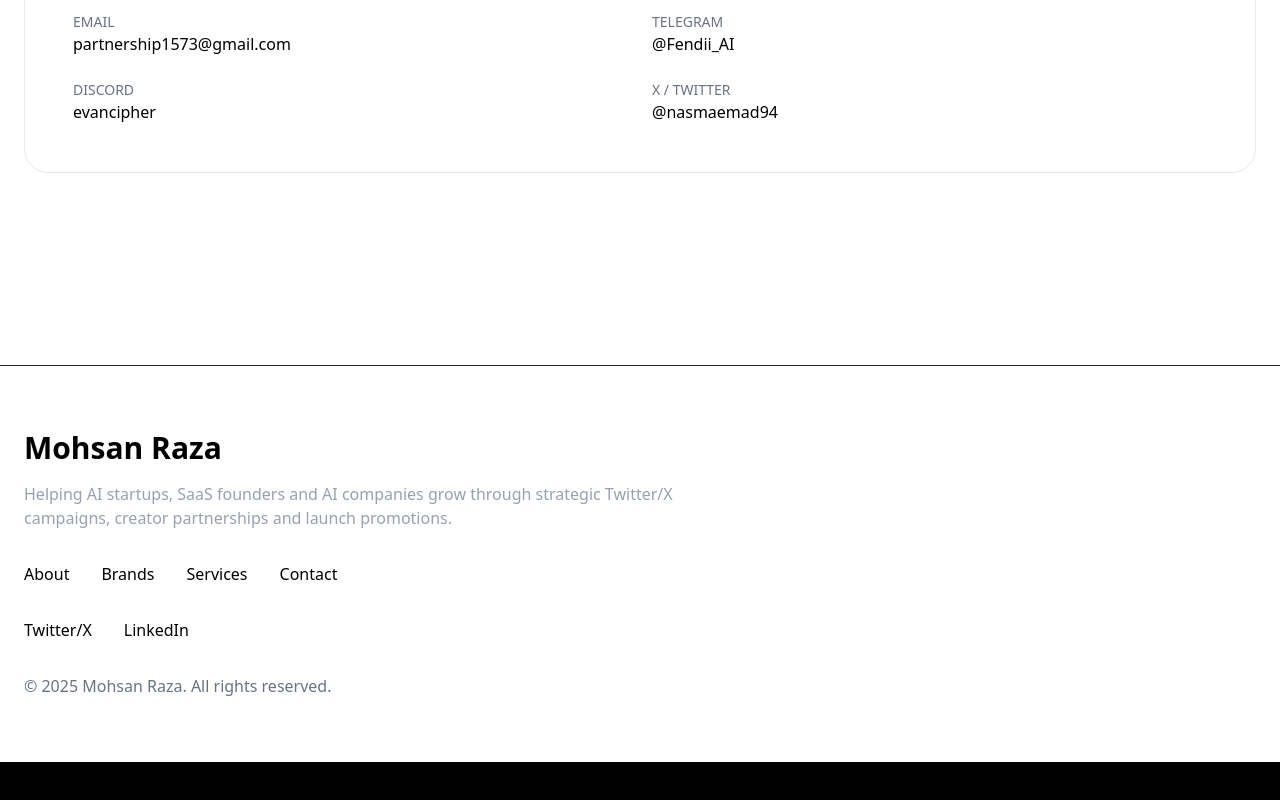
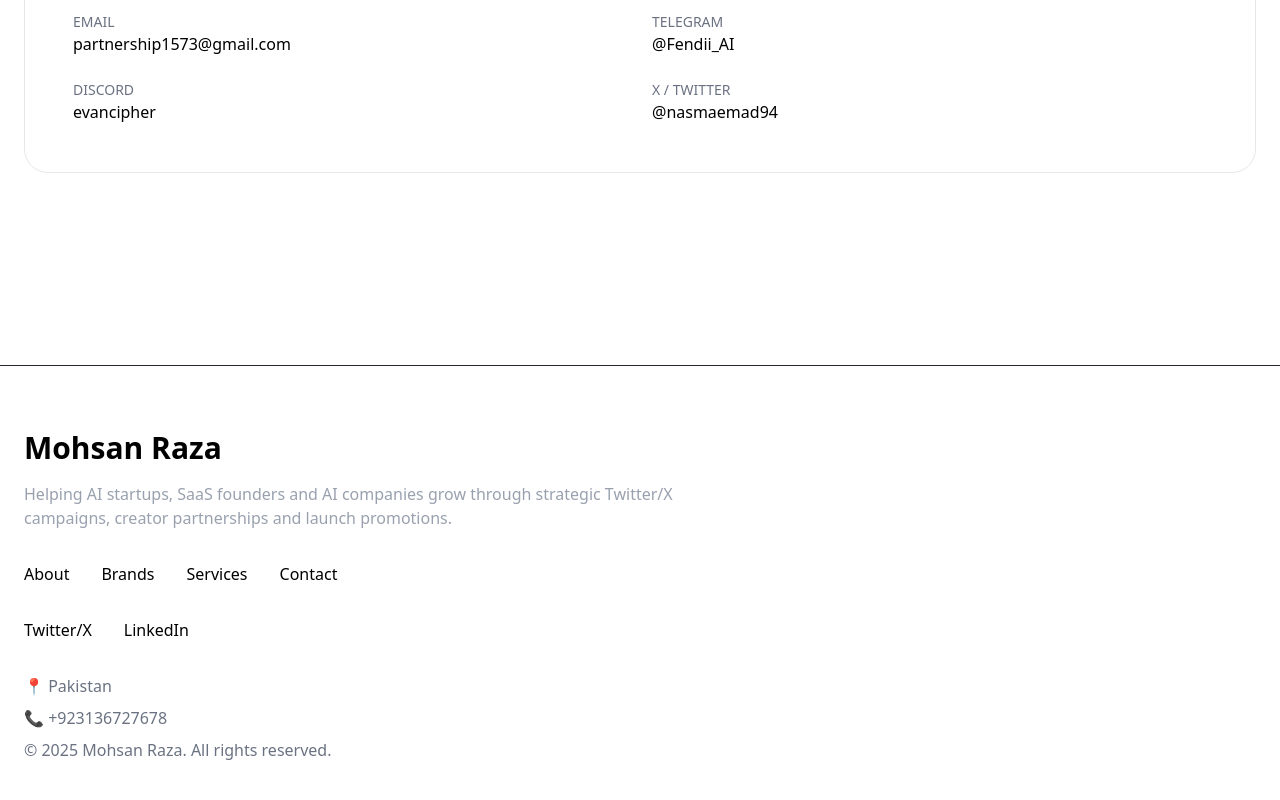
Before and after one commit to Mohsanraza7678/Mohsan-portfolio, a Next.js app: page / in a window 1280 px wide. Shown: the part 8088-8888 px from the top of the page. Before the commit the page ends 8850 px from the top, so only its background shows below. Built offline with nearby package versions, Linux system fonts and the light colour scheme.

Commit message:
Update footer

```diff
--- a/app/page.tsx
+++ b/app/page.tsx
@@ -886,9 +886,21 @@ export default function Home() {
 
     </div>
 
-    <p className="text-gray-500">
-      © 2025 Mohsan Raza. All rights reserved.
-    </p>
+    <div className="space-y-2">
+
+  <p className="text-gray-500">
+    📍 Pakistan
+  </p>
+
+  <p className="text-gray-500">
+    📞 +923136727678
+  </p>
+
+  <p className="text-gray-500">
+    © 2025 Mohsan Raza. All rights reserved.
+  </p>
+
+</div>
 
   </div>
 
```
